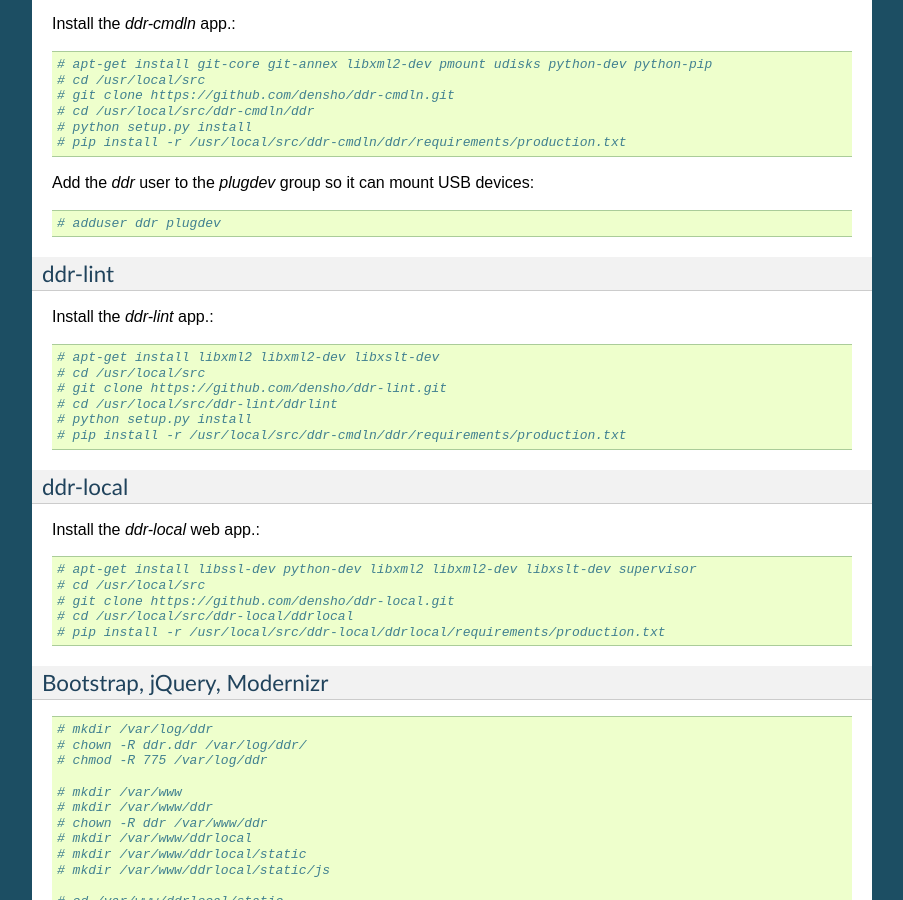
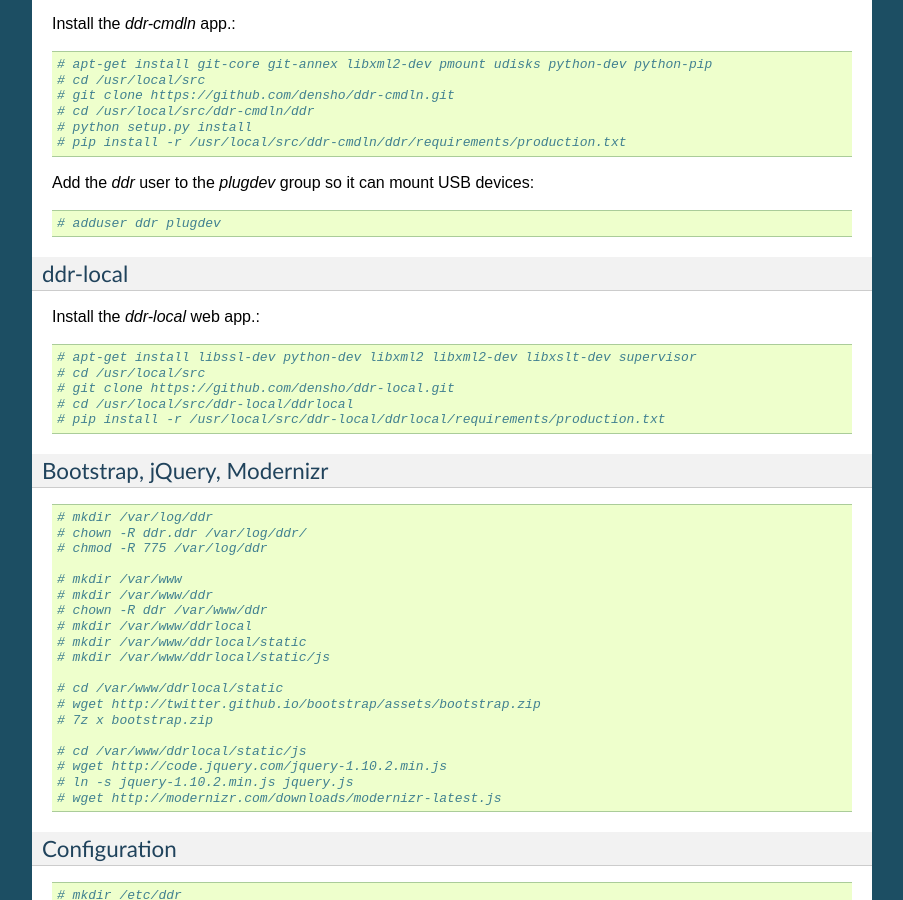
Before and after one commit to denshoproject/ddr-manual, a Sphinx documentation site: the page built from source/admins/setup-workstation.rst, in a window 1280 px wide and 900 px high, scrolled down 6213 px. Shown: the whole window, without its empty margins (198-1101 px from the left). Built offline with Sphinx 7.4.7, drawn with Linux system fonts in a browser that asks for light colours; pages that are not in the unit, such as notebooks, are missing from menus.

Commit message:
rm ddr-lint install instructions
We don't need this for production, at least right now.

```diff
--- a/source/admins/setup-workstation.rst
+++ b/source/admins/setup-workstation.rst
@@ -406,20 +406,6 @@
 
 
 
-ddr-lint
---------
-
-Install the `ddr-lint` app.::
-
-    # apt-get install libxml2 libxml2-dev libxslt-dev
-    # cd /usr/local/src
-    # git clone https://github.com/densho/ddr-lint.git
-    # cd /usr/local/src/ddr-lint/ddrlint
-    # python setup.py install
-    # pip install -r /usr/local/src/ddr-cmdln/ddr/requirements/production.txt
-
-
-
 ddr-local
 ---------
 
```
